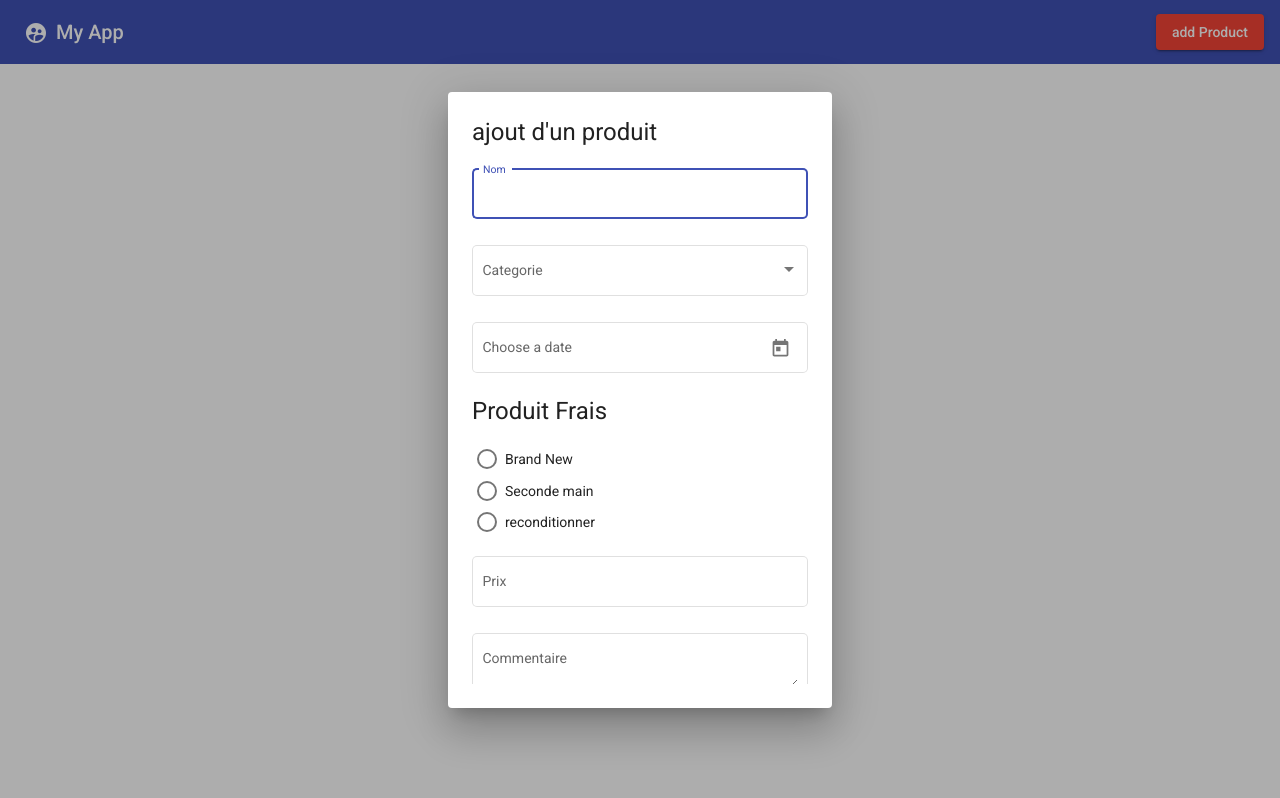
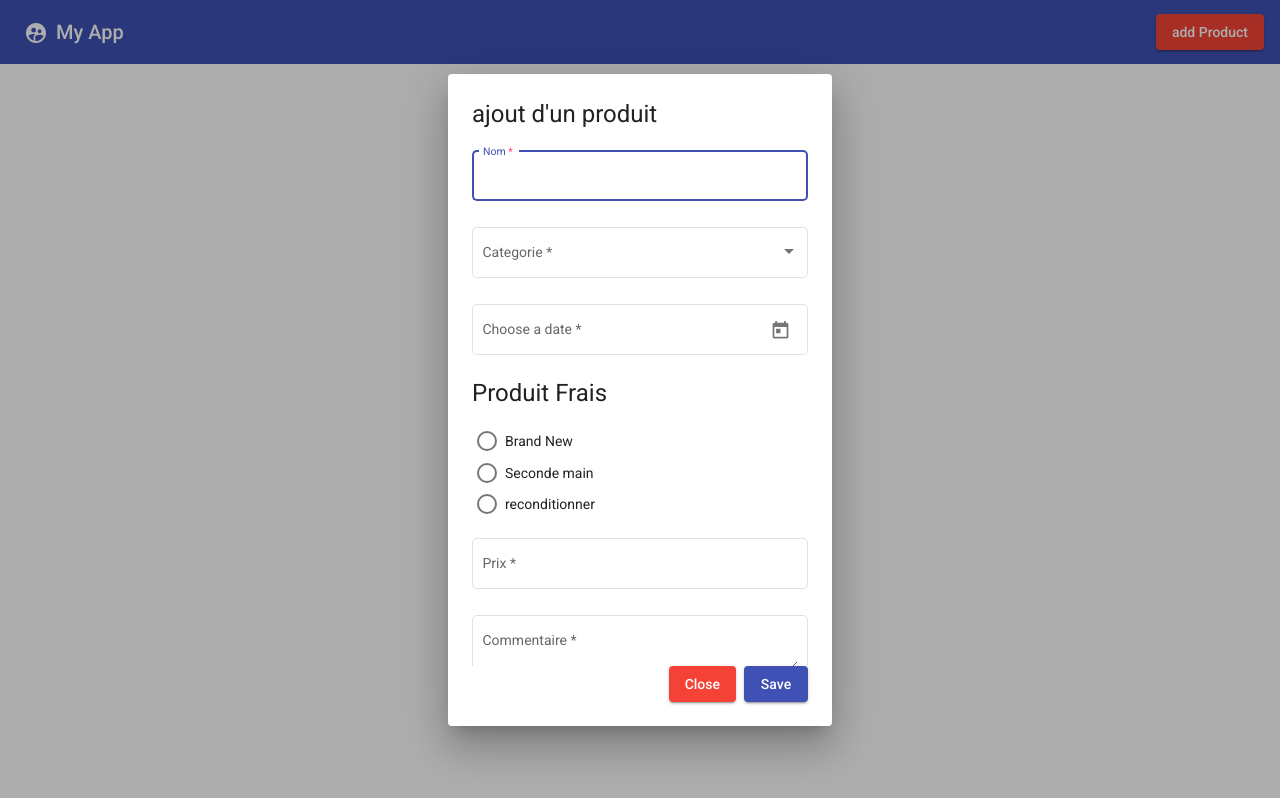
Before and after one commit to JulienMulle/angular_crud, an Angular app: page / in a window 1280 px wide. Both pictures are taken after a click on the button "add Product". Built offline with nearby package versions, Linux system fonts and the light colour scheme.

Commit message:
ajout logique ReactiveForm

```diff
--- a/src/app/dialog/dialog.component.html
+++ b/src/app/dialog/dialog.component.html
@@ -1,12 +1,13 @@
 <h1 mat-dialog-title>ajout d'un produit</h1>
 <div mat-dialog-content>
+  <form [formGroup]="productForm">
   <mat-form-field appearance="outline">
     <mat-label>Nom</mat-label>
-    <input matInput placeholder="Nom">
+    <input formControlName="name" matInput placeholder="Nom">
   </mat-form-field>
   <mat-form-field appearance="outline">
     <mat-label>Categorie</mat-label>
-      <mat-select matInput placeholder="Categorie">
+      <mat-select formControlName="category" matInput placeholder="Categorie">
         <mat-option value="Fruits">Fruits</mat-option>
         <mat-option value="Legumes">Legumes</mat-option>
         <mat-option value="Divers">Divers</mat-option>
@@ -14,12 +15,13 @@
   </mat-form-field>
   <mat-form-field appearance="outline">
     <mat-label>Choose a date</mat-label>
-    <input matInput [matDatepicker]="picker" placeholder="ds">
+    <input formControlName="date" matInput [matDatepicker]="picker" placeholder="ds">
     <mat-datepicker-toggle matSuffix [for]="picker"></mat-datepicker-toggle>
     <mat-datepicker #picker></mat-datepicker>
   </mat-form-field>
   <label><h1>Produit Frais</h1></label>
   <mat-radio-group
+    formControlName="freshness"
     class="example-radio-group"
   >
     <mat-radio-button
@@ -33,6 +35,7 @@
   <mat-form-field appearance="outline">
     <mat-label>Prix</mat-label>
     <input
+      formControlName="price"
       matInput
       placeholder="Prix"
       type="number"
@@ -40,6 +43,21 @@
   </mat-form-field>
   <mat-form-field appearance="outline">
     <mat-label>Commentaire</mat-label>
-    <textarea matInput placeholder="Commentaire"></textarea>
+    <textarea formControlName="comment" matInput placeholder="Commentaire"></textarea>
   </mat-form-field>
+</form>
 </div>
+<div mat-dialog-action [align]="'end'">
+  <button
+    mat-raised-button
+    color="warn"
+    mat-dialog-close
+    >Close</button>
+  <button
+    (click)="addProduct()"
+    mat-raised-button
+    color="primary"
+    mat-dialog-close
+    style="margin-left: 8px;"
+  >Save</button>
+</div>
--- a/src/app/dialog/dialog.component.ts
+++ b/src/app/dialog/dialog.component.ts
@@ -1,4 +1,5 @@
 import { Component, OnInit } from '@angular/core';
+import { FormGroup,FormBuilder, Validators, Form } from '@angular/forms';
 
 @Component({
   selector: 'app-dialog',
@@ -7,11 +8,24 @@ import { Component, OnInit } from '@angular/core';
 })
 export class DialogComponent implements OnInit {
 
-  freshnessList = ["Brand New", "Seconde main", "reconditionner"]
+  freshnessList = ["Brand New", "Seconde main", "reconditionner"];
+  productForm !: FormGroup
 
-  constructor() { }
+  constructor(private formBuilder: FormBuilder) { }
 
-  ngOnInit() {
+  ngOnInit(): void {
+    this.productForm = this.formBuilder.group({
+      name: ['', Validators.required],
+      category: ['', Validators.required],
+      freshness: ['', Validators.required],
+      price: ['', Validators.required],
+      comment: ['', Validators.required],
+      date: ['', Validators.required],
+    })
+  }
+
+  addProduct(): void{
+    console.log(this.productForm.value)
   }
 
 }
```
Also changed, not shown: src/app/app.module.ts (+6 -1 lines).
